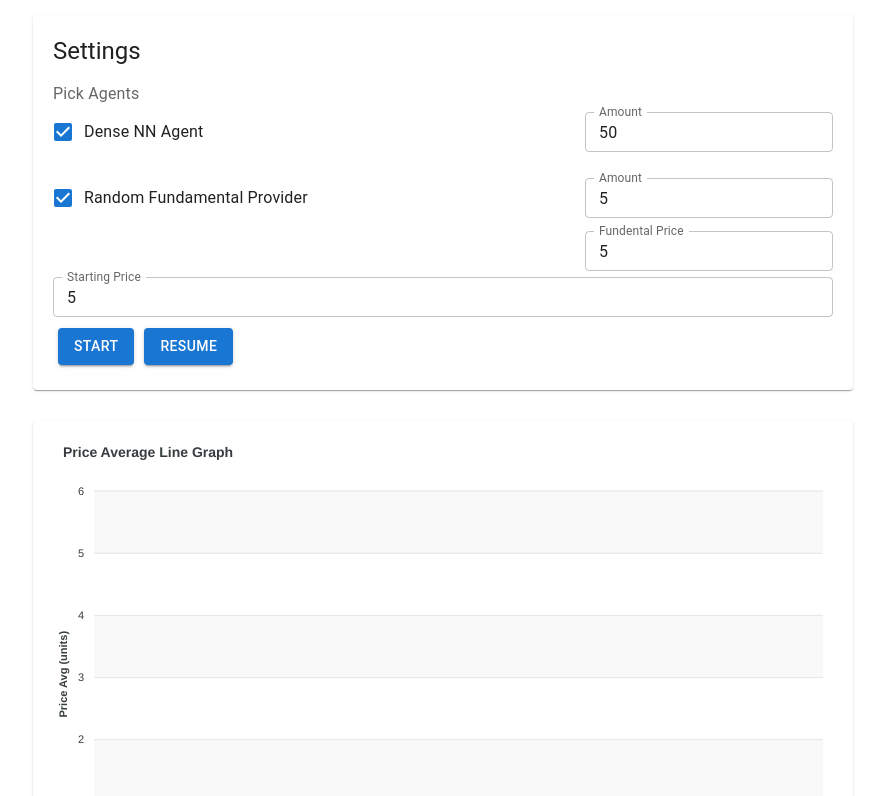
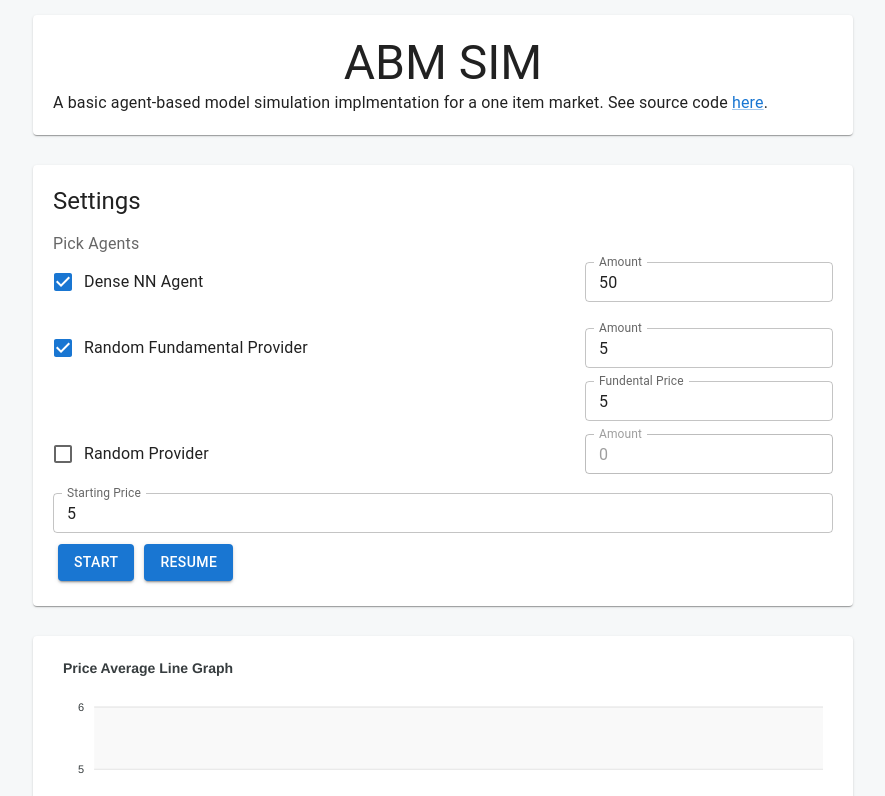
Before and after one commit to MichaelMortlockChapman/ABM-SIM, a React (Create React App) app in the folder abm-sim-js/: page / in a window 1280 px wide. Shown: the top 796 px of the page, without its empty margins (197-1082 px from the left). Built offline with nearby package versions, Linux system fonts and the light colour scheme.

Commit message:
more frontend style changed, added title and body paragraph . Removed min value form BoxPlot to fix error

```diff
--- a/abm-sim-js/src/App.jsx
+++ b/abm-sim-js/src/App.jsx
@@ -1,24 +1,27 @@
 import { forwardRef, useEffect, useRef, useState } from "react";
-import { Button, Checkbox, FormControl, FormControlLabel, FormGroup, FormHelperText, FormLabel, Grid, Stack, TextField, Typography } from "@mui/material";
+import { Button, Checkbox, FormControl, FormControlLabel, FormGroup, FormHelperText, FormLabel, Grid, Link, Stack, TextField, Typography } from "@mui/material";
 import { min, max, mean } from "mathjs"
 
 import StartSim from "./sim/Main.js";
 import OrderBook from "./sim/OrderBook.js";
 import BoxPlotChart from "./components/charts/BoxPlot.jsx";
 import LineChart from "./components/charts/Line.jsx";
-import jstat from "jStat";
-import PaperContainer from "./components/charts/PaperContainer.jsx";
+import jstat from "jstat";
+import PaperContainer from "./components/PaperContainer.jsx";
 import BarChart from "./components/charts/Bar.jsx";
 
+// helper function for rounding to 2dp
 function dropDec(val) {
   return Math.round((val + Number.EPSILON) * 100) / 100
 }
 
+// helper funciton for values needed for BoxPlot graph
 function getBoxPlotValues(arr) {
   let qartiles = jstat(arr).quartiles()
   return [min(arr), qartiles[0], qartiles[1], qartiles[2], max(arr)]
 }
 
+// helper function for async interval function use
 function setIntervalWithPromise(target) {
   return async function(...args) {
       if (target.isRunning)
@@ -30,8 +33,10 @@ function setIntervalWithPromise(target) {
   }
 }
 
+// helper funciton to take last n items from arr
 const takeLast = (arr, n) => arr.filter((v,i) => arr.length - (n + 1) < i)
 
+// helper function to create an empty object to use later (for refrences passing rather than value)
 function makeDataBlock() {
   return {
     orderbook: undefined,
@@ -44,6 +49,7 @@ function makeDataBlock() {
   }
 }
 
+// function for agent picking form with checkbox, amount field, and room for additional details
 function AgentFeild(props) {
   const {checked, handleCheckedChange, agentIndex, label, amounts, handleAmountChange} = props
 
@@ -66,7 +72,6 @@ function AgentFeild(props) {
           value={amounts[agentIndex]}
           onChange={handleAmountChange(agentIndex)}
         />
-        {/* {props.children} */}
       </Stack>
       <Stack direction={'row'} sx={{margin: '6px 0px 6px 0px'}} alignItems={'center'} justifyContent='end'>
         {props.children}
@@ -77,13 +82,13 @@ function AgentFeild(props) {
 
 function App() {
   // ############### Sim Settings
-    const [checked, setChecked] = useState([true, true])
+  const [checked, setChecked] = useState([true, true, false])
   const handleCheckedChange = (checkedIndex) => {
     return (event) => {
       setChecked(checked.map((val, i) => i === checkedIndex ? event.target.checked : val))
     }
   }
-    const [amounts, setAmounts] = useState([50, 5])
+  const [amounts, setAmounts] = useState([50, 5, 0])
   const handleAmountChange = (checkedIndex) => {
     return (event) => {
       setAmounts(amounts.map((val, i) => i === checkedIndex ? event.target.value : val))
@@ -103,15 +108,9 @@ function App() {
   const error = checked.filter((v) => v).length < 1;
   // ############### Sim Settings END
 
-
-  const lineRef = useRef(null)
-  const boxPlotRef = useRef(null)
-  const barRef = useRef(null)
-
+  // simm context/current values
   const data = useRef(makeDataBlock())
-
-  const [stopped, setStopped] = useState(true)
-  const simStepIntervalID = useRef(-1)
+  // sim update/step logic
   const handleUpdate = async () => {
     const lastVolumeNum = data.current.orderbook.prices.length
     await data.current.sim.step()
@@ -120,6 +119,9 @@ function App() {
     data.current.orderbook.asksCopy.map((v) => dropDec(v.price)).forEach((v) => data.current.askSeries.push(v))
     data.current.volumeSeries.push(Math.abs(data.current.orderbook.prices.length - lastVolumeNum))
   }
+  // starts/restarts sim
+  const [stopped, setStopped] = useState(true)
+  const simStepIntervalID = useRef(-1)
   const handleStart = () => {
     //reset values incase for restart use
     clearInterval(simStepIntervalID.current)
@@ -138,17 +140,25 @@ function App() {
     simStepIntervalID.current = setInterval(setIntervalWithPromise(handleUpdate), 1)
     setStopped(false)
   }
+  // stops current sim running
   const handleStop = () => {
     clearInterval(simStepIntervalID.current)
     setStopped(true)
   }
+  // starts currt sim running again
   const handleResume = () => {
     simStepIntervalID.current = setInterval(setIntervalWithPromise(handleUpdate), 1)
     setStopped(false)
   }
 
+  // chart refs for grabbing their state to update them later
+  //  (couldn't get states that are passed thru to update on state change so using refs)
+  const lineRef = useRef(null)
+  const boxPlotRef = useRef(null)
+  const barRef = useRef(null)
+
+  // used to run intervals to update graphs
   useEffect(() => {
-    // update boxPlot every n seconds so jumps are not as bad
     const boxPlotUpdate = setInterval(() => {
       if (data.current.bidSeries !== undefined && data.current.askSeries !== undefined) {
         boxPlotRef.current.state.Update({
@@ -180,6 +190,16 @@ function App() {
     <>
       <Stack sx={{width: '100%'}} alignItems={'center'}>
         <PaperContainer>
+          <Stack direction="row" justifyContent="center">
+            <Typography variant="h3">ABM SIM</Typography>
+          </Stack>
+          <Typography>
+            A basic agent-based model simulation implmentation for a one item market. See source code <Link href="https://github.com/MichaelMortlockChapman/ABM-SIM">here</Link>.
+          </Typography>
+
+        </PaperContainer>
+        {/* SIM SETTINGS */}
+        <PaperContainer>
           <form>
             <Typography variant="h5">Settings</Typography>
             <Stack sx={{marginTop: '15px'}}>
@@ -187,8 +207,8 @@ function App() {
                 <FormLabel component="legend">Pick Agents</FormLabel>
                 {error && <FormHelperText>Need to pick at least 1 agent type.</FormHelperText>}
                 <FormGroup>
-                  <AgentFeild checked={checked} handleCheckedChange={handleCheckedChange} agentIndex={0} label="Dense NN Agent" amounts={amounts} handleAmountChange={handleAmountChange}/>
-                  <AgentFeild checked={checked} handleCheckedChange={handleCheckedChange} agentIndex={1} label="Random Fundamental Provider" amounts={amounts} handleAmountChange={handleAmountChange}>
+                  <AgentFeild agentIndex={0} label="Dense NN Agent" checked={checked} handleCheckedChange={handleCheckedChange} amounts={amounts} handleAmountChange={handleAmountChange}/>
+                  <AgentFeild agentIndex={1} label="Random Fundamental Provider" checked={checked} handleCheckedChange={handleCheckedChange} amounts={amounts} handleAmountChange={handleAmountChange}>
                     <TextField
                       label="Fundental Price"
                       size="small"
@@ -200,6 +220,7 @@ function App() {
                       disabled={!checked[1]}
                     />
                   </AgentFeild>
+                  <AgentFeild agentIndex={2} label="Random Provider" checked={checked} handleCheckedChange={handleCheckedChange} amounts={amounts} handleAmountChange={handleAmountChange}/>
                 </FormGroup>
               </FormControl>
               <TextField
@@ -221,6 +242,7 @@ function App() {
             </div>
           </form>
         </PaperContainer>
+        {/* SIM GRAPHS */}
         <Grid container alignContent="center" justifyContent="center">
           <MyLineChart title="Price Average Line Graph" series={[]} ref={lineRef} yaxisTitle="Price Avg (units)" xaxisTitle="Last 100* Time Units"/>
           <MyBoxPlotChart title="Order Price Box & Whisker Graph" series={[]} ref={boxPlotRef} xaxisTitle="Price (units)">
--- a/abm-sim-js/src/components/charts/Bar.jsx
+++ b/abm-sim-js/src/components/charts/Bar.jsx
@@ -1,6 +1,6 @@
 import React from 'react'
 import ReactApexCharts from 'react-apexcharts'
-import PaperContainer from './PaperContainer'
+import PaperContainer from '../PaperContainer'
 
 class BarChart extends React.Component {
   constructor(props) {
--- a/abm-sim-js/src/components/charts/BoxPlot.jsx
+++ b/abm-sim-js/src/components/charts/BoxPlot.jsx
@@ -1,6 +1,6 @@
 import React from 'react'
 import ReactApexCharts from 'react-apexcharts'
-import PaperContainer from './PaperContainer';
+import PaperContainer from '../PaperContainer';
 
 class BoxPlotChart extends React.Component {
   constructor(props) {
@@ -47,9 +47,6 @@ class BoxPlotChart extends React.Component {
           stroke: {
             colors: ['#6c757d']
           },
-          yaxis: {
-            min: 0,
-          }
         },
         xaxis: {
           title: {
--- a/abm-sim-js/src/components/charts/Line.jsx
+++ b/abm-sim-js/src/components/charts/Line.jsx
@@ -1,7 +1,7 @@
 import React from 'react'
 import ReactApexCharts from 'react-apexcharts'
 import ApexCharts from 'apexcharts'
-import PaperContainer from './PaperContainer'
+import PaperContainer from '../PaperContainer'
 
 class LineChart extends React.Component {
   constructor(props) {
--- /dev/null
+++ b/abm-sim-js/src/index.css
@@ -0,0 +1,3 @@
+html {
+  background-color: rgb(246, 248, 249);
+}
--- a/abm-sim-js/src/index.js
+++ b/abm-sim-js/src/index.js
@@ -1,6 +1,8 @@
 import React from 'react';
 import ReactDOM from 'react-dom/client';
 import App from './App.jsx';
+
+import "./index.css"
 
 const root = ReactDOM.createRoot(document.getElementById('root'));
 root.render(
```
Also changed, not shown: abm-sim-js/src/components/PaperContainer.jsx (renamed from abm-sim-js/src/components/charts/PaperContainer.jsx). Lines whose indentation alone changed are shown as unchanged.
